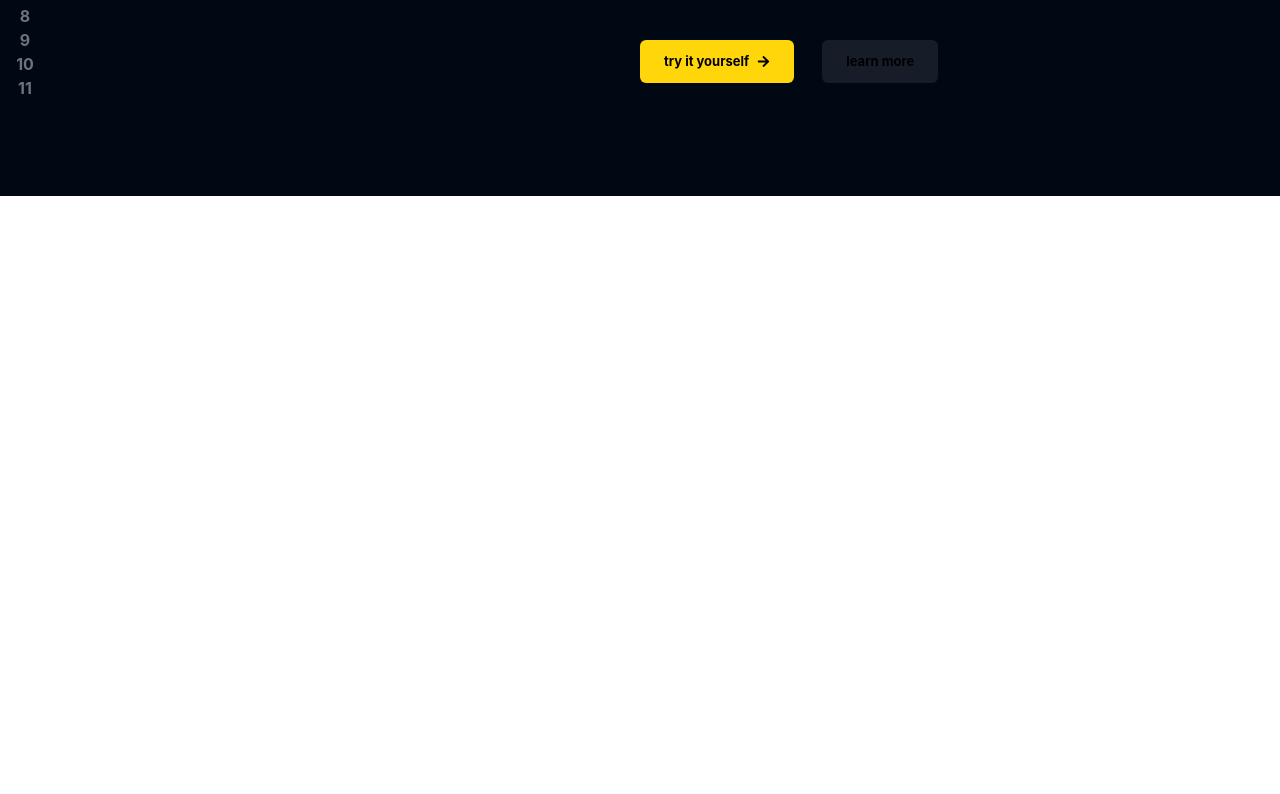
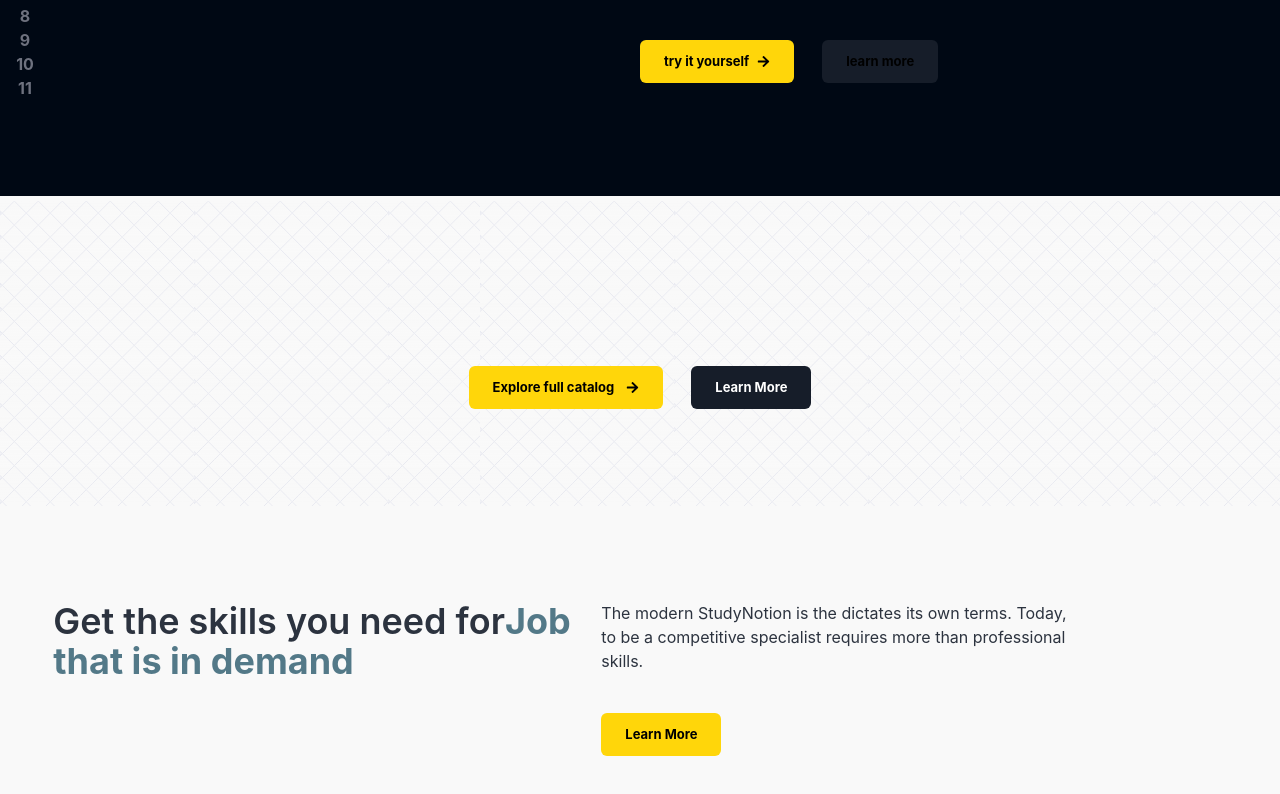
Before and after one commit to arpita-32/StudyNotion-An-Online-Education-Platform, a React (Create React App) app in the folder studynotion/: page / in a window 1280 px wide. Shown: the part 1204-1998 px from the top of the page. Before the commit the page ends 1400 px from the top, so only its background shows below. Built offline with nearby package versions, Linux system fonts and the light colour scheme.

Commit message:
added components

```diff
--- a/studynotion/src/App.css
+++ b/studynotion/src/App.css
@@ -6,3 +6,6 @@ html,
 body {
   overflow-x: hidden;
 }
+.homepage_bg {
+  background: url("../src/assets/Images/bghome.svg");
+}
--- /dev/null
+++ b/studynotion/src/components/core/HomePage/LearningLnguageSection.jsx
@@ -0,0 +1,11 @@
+import React from 'react'
+
+const LearningLnguageSection = () => {
+  return (
+    <div>
+
+    </div>
+  )
+}
+
+export default LearningLnguageSection
--- /dev/null
+++ b/studynotion/src/components/core/HomePage/TimelineSection.jsx
@@ -0,0 +1,11 @@
+import React from 'react'
+
+const TimelineSection = () => {
+  return (
+    <div>
+
+    </div>
+  )
+}
+
+export default TimelineSection
--- a/studynotion/src/pages/Home.jsx
+++ b/studynotion/src/pages/Home.jsx
@@ -5,8 +5,8 @@ import HighlightText from '../components/core/HomePage/HighlightText';
 import CTAButton from '../components/core/HomePage/Button'
 import Banner from "../assets/Images/banner.mp4"
 import CodeBlocks from '../components/core/HomePage/CodeBlocks';
-
-
+import LearningLnguageSection from '../components/core/HomePage/LearningLnguageSection';
+import TimelineSection from '../components/core/HomePage/TimelineSection';
 const Home = () => {
 return (
     <div>
@@ -90,7 +90,7 @@ return (
         />
     </div>
 
-    {/*Section 2 */}
+    {/*Code Section 2 */}
     <div>
         <CodeBlocks
         position={"lg:flex-row-reverse"}
@@ -125,7 +125,68 @@ return (
         />
     </div>
 
-    {/*Section 3 */}
+    {/*Section 2 */}
+    <div className='bg-pure-greys-5 text-richblack-700'>
+        <div className='homepage_bg h-[310px]'>
+            <div className='w-11/12 max-w-maxContent flex flex-col items-center justify-between gap-5 mx-auto'>
+            <div className='h-[150px]'></div>
+            <div className='flex flex-row gap-7 text-white'>
+                <CTAButton active={true} linkto={"/signup"}>
+                <div className='flex items-center gap-3'>
+                    Explore full catalog
+                    <FaArrowRight/>
+                </div>
+
+
+                </CTAButton>
+                <CTAButton active={false} linkto={"/signup"}>
+                <div>
+                    Learn More
+                </div>
+
+                </CTAButton>
+
+            </div>
+
+            </div>
+
+        </div>
+
+        <div className='mx-auto w-11/12 max-w-maxContent flex flex-col items-center justify-between
+        gap-7'>
+
+            <div className='flex flex-row gap-5 mb-10 mt-[95px]'>
+                <div className='text-4xl font-semibold w-[45%]'>
+                    Get the skills you need for
+                    <HighlightText text={"Job that is in demand"}/>
+
+                </div>
+                <div className='flex flex-col gap-10 w-[40%] items-start'>
+                    <div className='text-[16px]'>
+                    The modern StudyNotion is the dictates its own terms. Today, to
+                be a competitive specialist requires more than professional
+                skills.
+
+                    </div>
+                    <CTAButton active={true} linkto={"/signup"}>
+                    <div>
+                        Learn More
+                    </div>
+
+                    </CTAButton>
+                </div>
+            </div>
+
+
+
+
+
+
+        </div>
+
+        <TimelineSection/>
+        <LearningLnguageSection/>
+    </div>
 
 
     {/*footer */}
```
